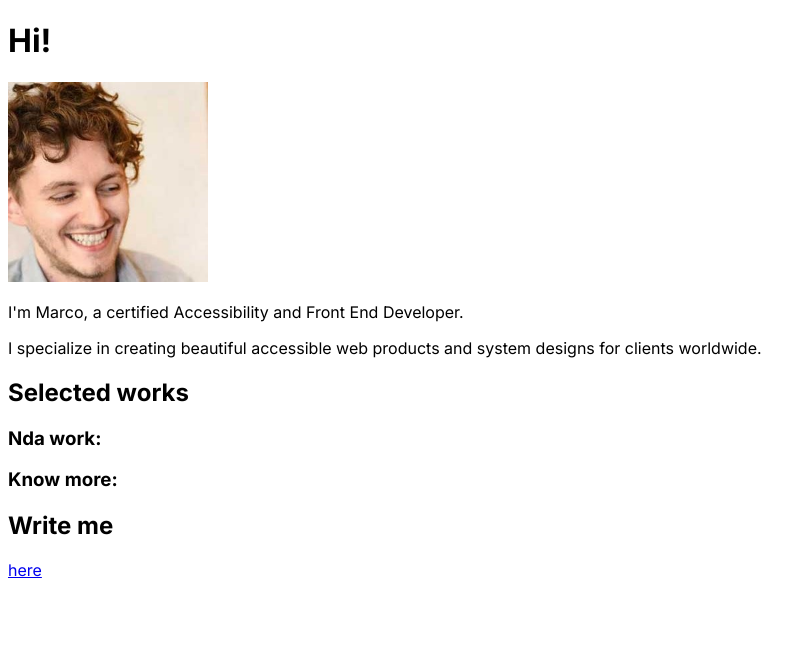
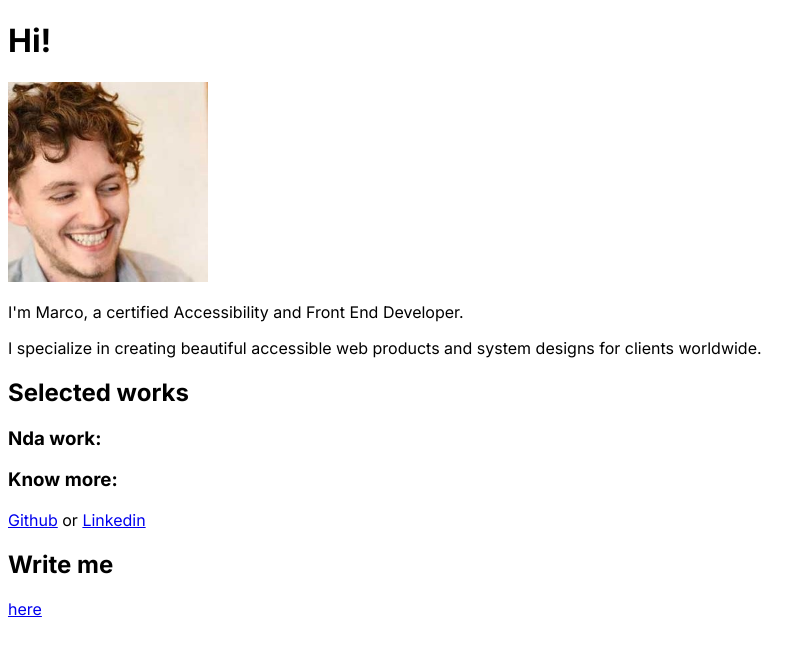
Before and after one commit to MarcoMaz/mazzo, a Next.js app: page / in a window 1280 px wide. Shown: the top 656 px of the page, without its empty margins (0-812 px from the left). Built offline with nearby package versions, Linux system fonts and the light colour scheme.

Commit message:
( selectedWorks ): - add ExternalLinks - add new compoent - add tests

```diff
--- a/app/components/presentational/ExternalLink.tsx
+++ b/app/components/presentational/ExternalLink.tsx
@@ -1,7 +1,7 @@
 interface ExternalLinkProps {
   address: string;
   label: string;
-  dataCy: string;
+  dataCy?: string;
 }
 
 const ExternalLink: React.FC<ExternalLinkProps> = ({ address, label, dataCy }) => {
--- /dev/null
+++ b/app/components/presentational/ExternalLinkGroup.tsx
@@ -0,0 +1,24 @@
+import React from "react";
+import ExternalLink from "./ExternalLink";
+
+interface ExternalLinkGroupProps {
+  dataCy: string;
+  links: { label: string; url: string }[];
+}
+const ExternalLinkGroup: React.FC<ExternalLinkGroupProps> = ({
+  dataCy,
+  links,
+}) => {
+  return (
+    <div data-cy={dataCy}>
+      {links.map(({ url, label }, index) => (
+        <React.Fragment key={index}>
+          <ExternalLink address={url} label={label} />
+          {index !== links.length - 1 && <span> or </span>}
+        </React.Fragment>
+      ))}
+    </div>
+  );
+};
+
+export default ExternalLinkGroup;
--- a/app/components/sections/SelectedWorks/SelectedWorks.tsx
+++ b/app/components/sections/SelectedWorks/SelectedWorks.tsx
@@ -1,4 +1,5 @@
 import data from "../../../../public/assets/content/content.json";
+import ExternalLinkGroup from "../../presentational/ExternalLinkGroup";
 
 import Heading from "../../presentational/Heading";
 
@@ -7,11 +8,7 @@ const SelectedWorks = () => {
 
   return (
     <>
-      <Heading
-        dataCy="selected-works-heading"
-        level={2}
-        label={headline}
-      />
+      <Heading dataCy="selected-works-heading" level={2} label={headline} />
       <Heading
         dataCy="selected-works-nda-heading"
         level={3}
@@ -22,6 +19,7 @@ const SelectedWorks = () => {
         level={3}
         label={knowMore.headline}
       />
+      <ExternalLinkGroup dataCy="selected-works-links" links={knowMore.CTA} />
     </>
   );
 };
--- a/public/assets/content/content.json
+++ b/public/assets/content/content.json
@@ -69,7 +69,16 @@
     },
     "knowMore": {
       "headline": "Know more:",
-      "CTA": "Github or Linkedin"
+      "CTA": [
+        {
+          "label": "Github",
+          "url": "https://github.com/marcomaz"
+        },
+        {
+          "label": "Linkedin",
+          "url": "https://www.linkedin.com/in/marcomazzai/"
+        }
+      ]
     }
   },
   "writeMe": {
```
Also changed, not shown: 1 other file (tests, documents, lock files or other folders).
